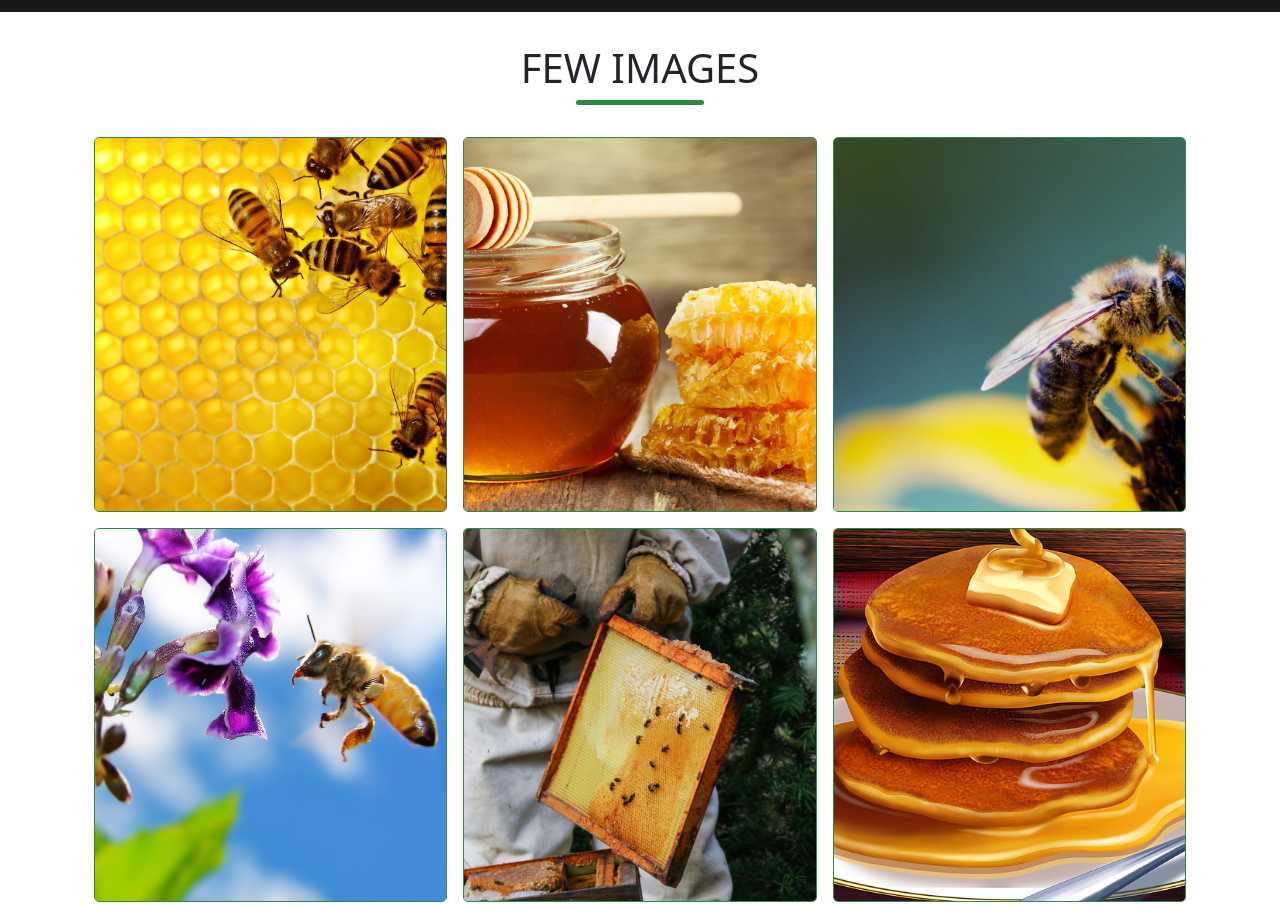
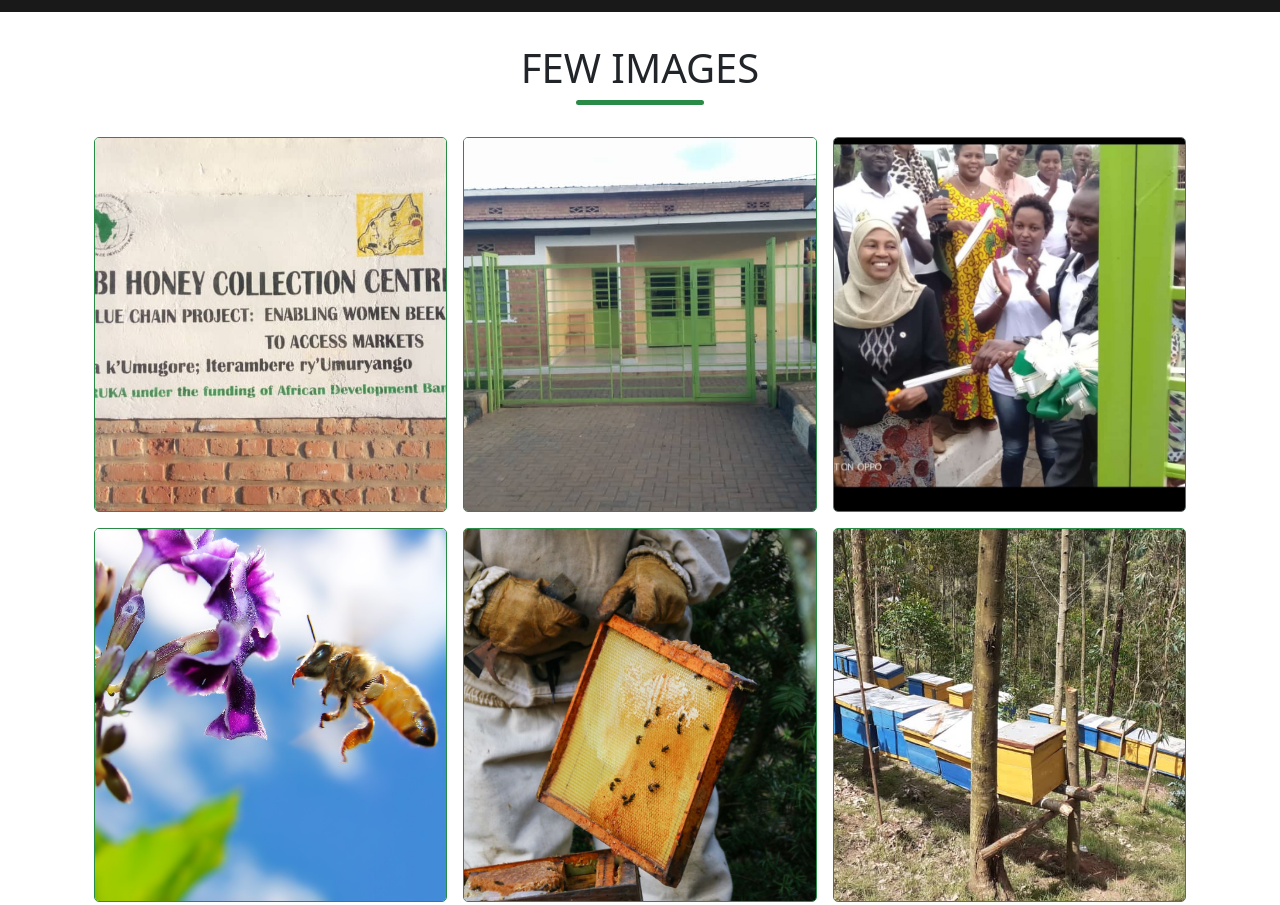
Before and after one commit to ArseneNgenzi/murambiHCC, a plain HTML site: page index.html in a window 1280 px wide. Shown: the part 2660-3565 px from the top of the page. Drawn offline with nearby package versions, Linux system fonts and the light colour scheme.

Commit message:
modified images

```diff
--- a/index.css
+++ b/index.css
@@ -637,7 +637,7 @@ p {
 }
 
 .ourprojects .tabs__title__wrapper {
-	background-image: url('./images/bee5.jpg');
+	background-image: url('./images/murambi2.jpg');
 }
 
 .specific-objectives li {
--- a/index.html
+++ b/index.html
@@ -401,12 +401,12 @@
 
 		<div class="container">
 			<div class="main">
-				<img src="./images/bee3.jpg" alt="">
-				<img src="./images/hon1.jpg" alt="">
-				<img src="./images/bee5.jpg" alt="">
+				<img src="./images/murambi3.jpg" alt="">
+				<img src="./images/murambi8.jpg" alt="">
+				<img src="./images/murambi4.jpg" alt="">
 				<img src="./images/bee4.jpg" alt="">
 				<img src="./images/hon3.jpg" alt="">
-				<img src="./images/hon2.jpg" alt="">
+				<img src="./images/murambi6.jpg" alt="">
 
 			</div>
 		</div>
```
Also changed, not shown: images/murambi1.jpg (added), images/murambi2.jpg (added), images/murambi3.jpg (added), images/murambi4.jpg (added), images/murambi5.jpg (added), images/murambi6.jpg (added), images/murambi7.jpg (added), images/murambi8.jpg (added).
